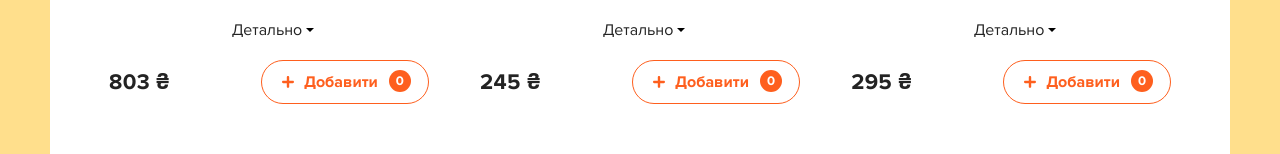
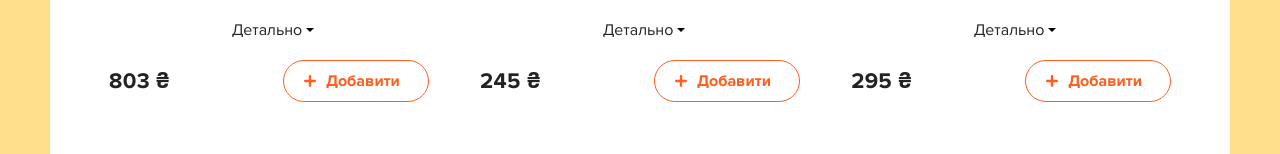
Before and after one commit to gnatuk2312/palens-pizza-house, a React (Create React App) app: page / in a window 1280 px wide. Shown: the part 477-631 px from the top of the page. Built offline with nearby package versions, Linux system fonts and the light colour scheme.

Commit message:
Show count of ordered item in '+ добавити' button

```diff
--- a/src/components/mainView/PizzaBlock.jsx
+++ b/src/components/mainView/PizzaBlock.jsx
@@ -2,7 +2,7 @@ import React, { useState } from "react";
 import { useDispatch } from "react-redux";
 import { addToCart } from "../../redux/actions/cart";
 
-const PizzaBlock = ({ pizza }) => {
+const PizzaBlock = ({ pizza, amount }) => {
 
 	const [openedDescription, setOpenedDescription] = useState(false);
 	const bindDescription = () => {
@@ -10,11 +10,9 @@ const PizzaBlock = ({ pizza }) => {
 	};
 
 	const dispatch = useDispatch();
-
 	const addItemToCart = () => {
-		console.log("add to cart");
 		dispatch(addToCart(pizza))
-	}
+	};
 
 	return (
 		<div className="pizza-block">
@@ -54,7 +52,11 @@ const PizzaBlock = ({ pizza }) => {
 						/>
 					</svg>
 					<span>Добавити</span>
-					<i>0</i>
+					{amount.map(item => {
+						if (item.id === pizza.id) {
+							return <i key={item.id}>{item.count}</i>;
+						}
+					})}
 				</div>
 			</div>
 		</div>
--- a/src/pages/MainView.jsx
+++ b/src/pages/MainView.jsx
@@ -6,6 +6,10 @@ const MainView = () => {
 
 	const pizzas = useSelector(state => {
 		return state.pizza.pizzas;
+	});
+
+	const amount = useSelector(state => {
+		return state.cart.amount;
 	});
 
 	//Для перевірки що в нас є в state (потім видалити)
@@ -41,7 +45,7 @@ const MainView = () => {
 				</div>
 				<div className="content__items">
 					{pizzas.map(item => {
-						return (<PizzaBlock key={item.id} pizza={item} />)
+						return (<PizzaBlock key={item.id} pizza={item} amount={amount} />)
 					})}
 				</div>
 			</div>
```
